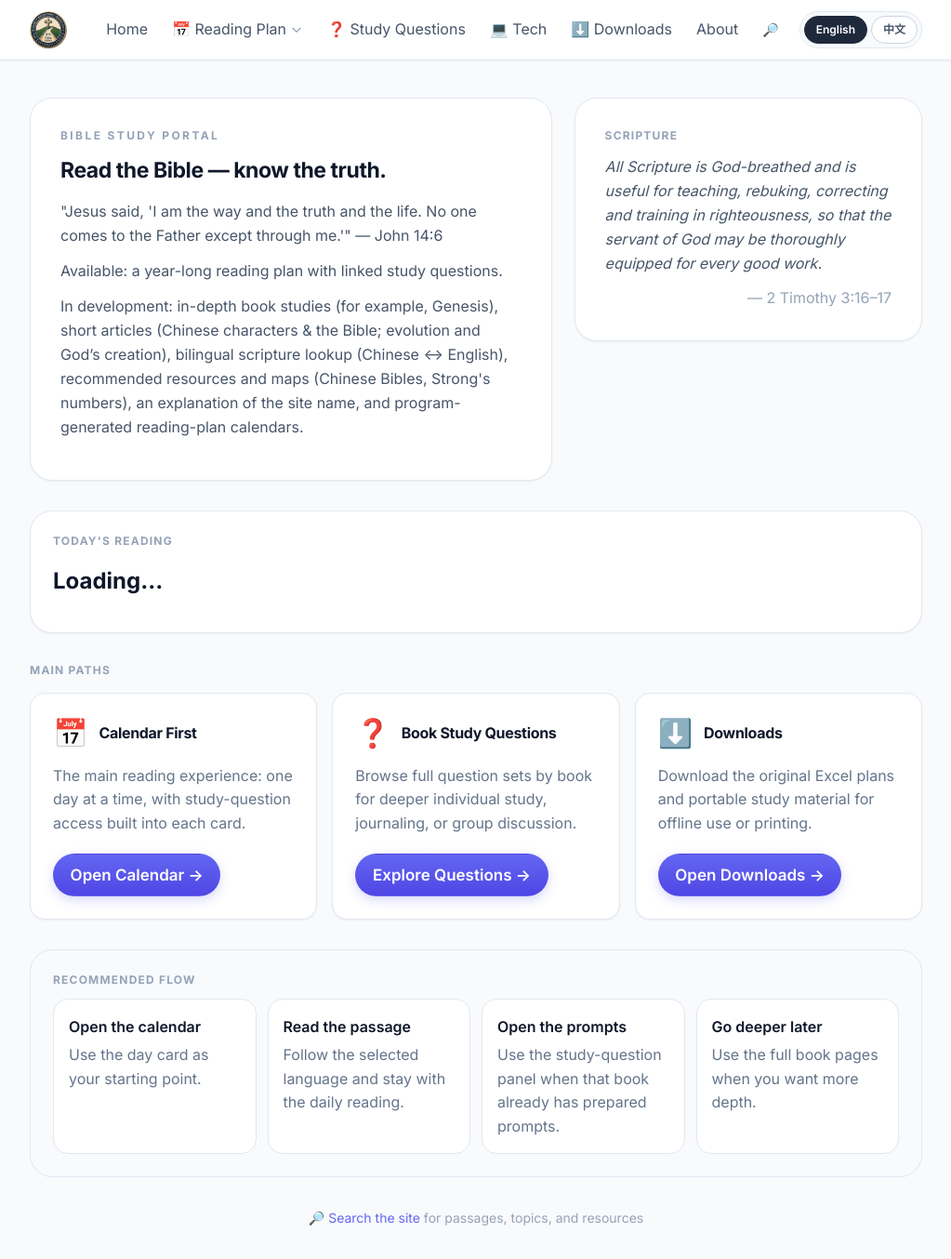
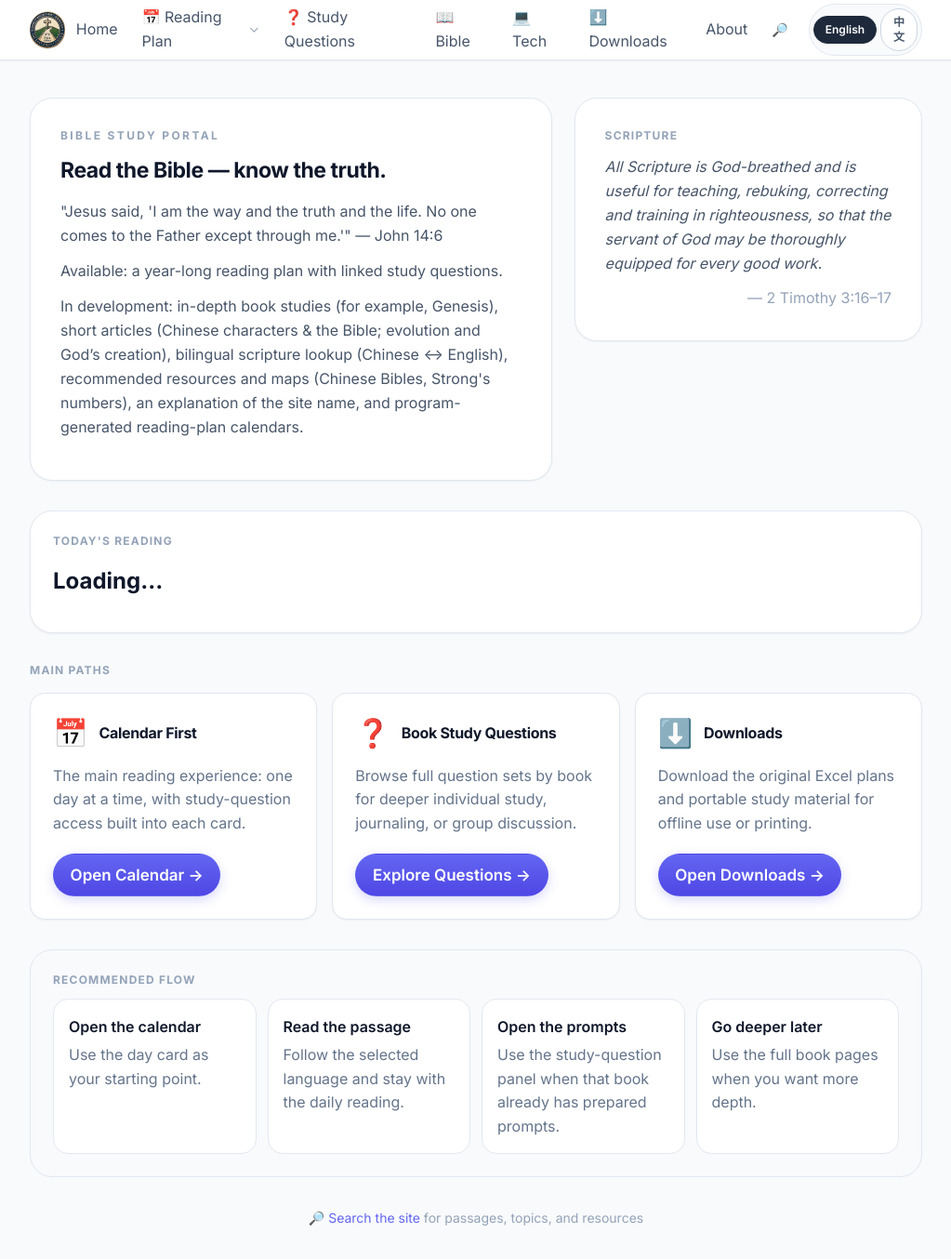
Before and after one commit to mansli7/mansli7.github.io, a Jekyll site: the page built from index.md, in a window 1280 px wide and 1354 px high. Shown: the whole window at 93% size, without its empty margins (128-1151 px from the left). Built offline with Jekyll 4.4.1, drawn with Linux system fonts in a browser that asks for light colours; nearby versions of some CDN libraries.

Commit message:
Add Bible menu link to navigation (desktop + mobile)

```diff
--- a/_includes/nav.html
+++ b/_includes/nav.html
@@ -58,6 +58,10 @@
         <a href="/bs/sq/" class="nav-link px-3 py-2 rounded-lg text-sm font-medium text-slate-600 hover:text-slate-900 hover:bg-slate-100 transition-colors">
           <span class="card-en">❓ Study Questions</span>
           <span class="card-zh">❓ 學習問題</span>
+        </a>
+        <a href="/bible/" class="nav-link px-3 py-2 rounded-lg text-sm font-medium text-slate-600 hover:text-slate-900 hover:bg-slate-100 transition-colors">
+          <span class="card-en">📖 Bible</span>
+          <span class="card-zh">📖 聖經</span>
         </a>
         <a href="/tech/" class="nav-link px-3 py-2 rounded-lg text-sm font-medium text-slate-600 hover:text-slate-900 hover:bg-slate-100 transition-colors">
           <span class="card-en">💻 Tech</span>
@@ -124,6 +128,10 @@
         <span class="card-en">About</span>
         <span class="card-zh">關於</span>
       </a>
+      <a href="/bible/" class="nav-link block px-3 py-2.5 rounded-lg text-sm font-medium text-slate-700 hover:bg-slate-50 hover:text-indigo-600 transition-colors">
+        <span class="card-en">📖 Bible</span>
+        <span class="card-zh">📖 聖經</span>
+      </a>
       <a href="/search/" class="block px-3 py-2.5 rounded-lg text-sm font-medium text-slate-700 hover:bg-slate-50 transition-colors">
         <span class="card-en">🔎 Search</span>
         <span class="card-zh">🔎 搜尋</span>
```
